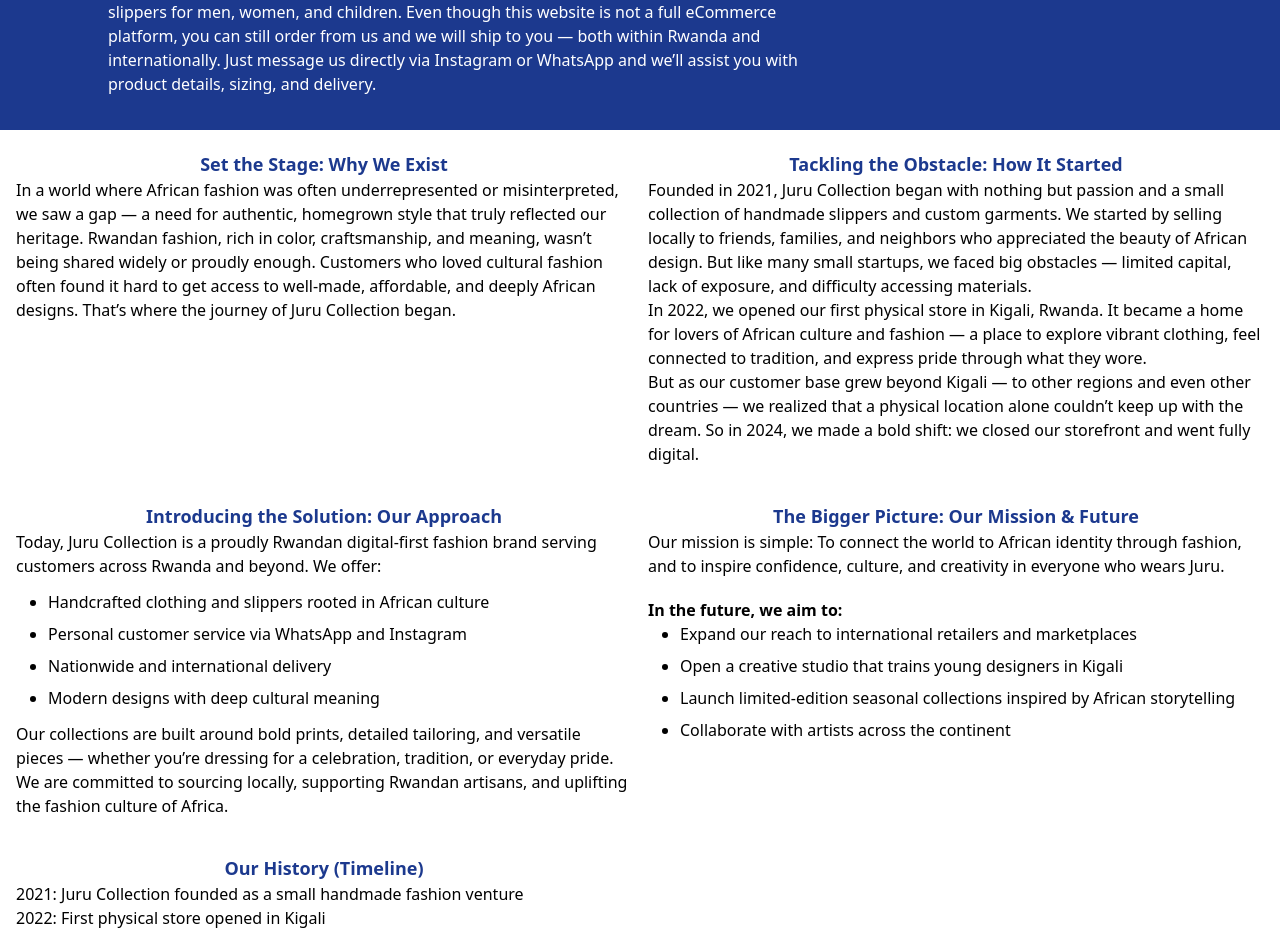
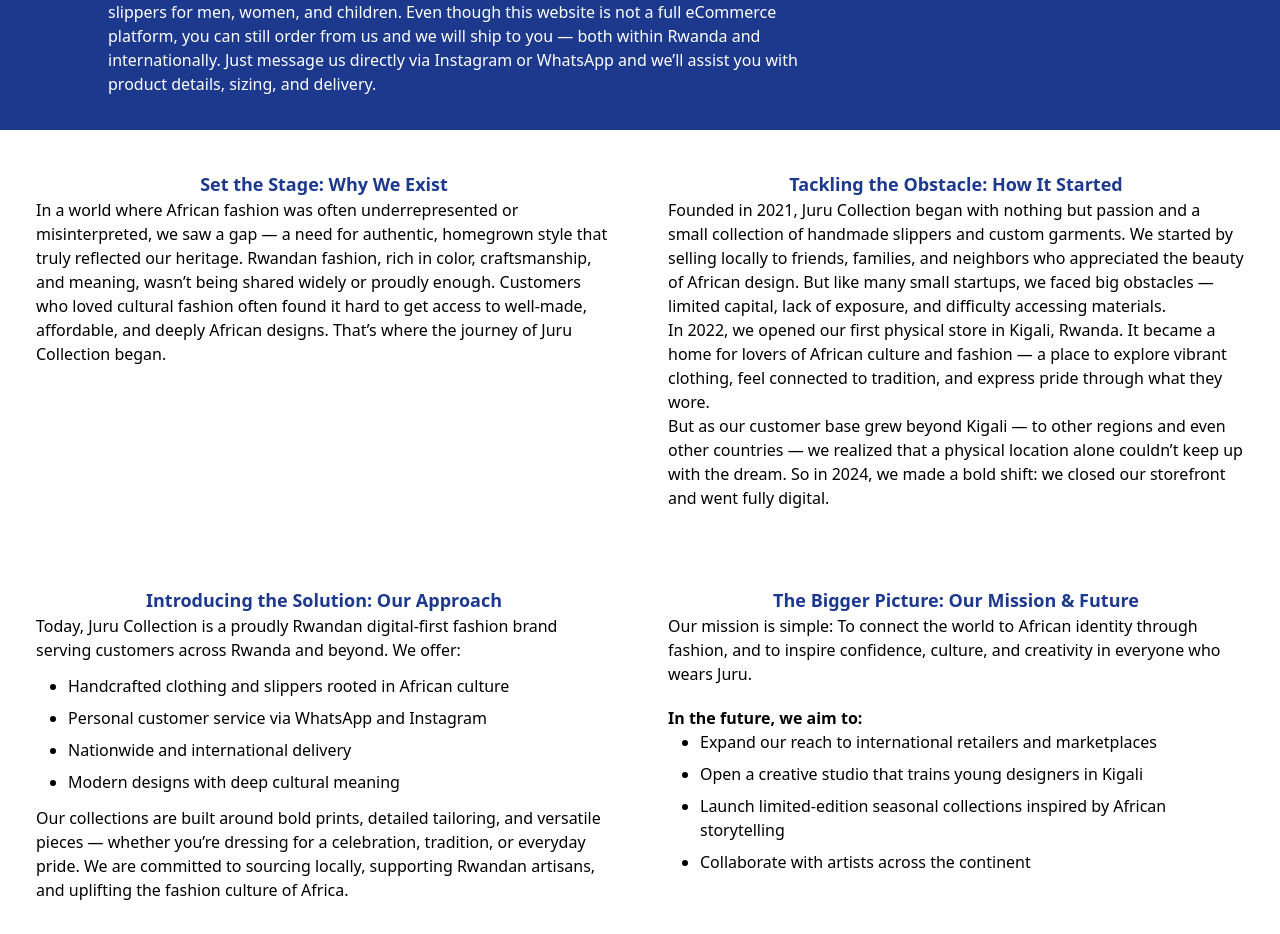
Before and after one commit to iceyben/juru-collection, a React (Vite) app in the folder juruCollection/: page /about-me in a window 1280 px wide. Shown: the part 282-1216 px from the top of the page. Built offline with nearby package versions, Linux system fonts and the light colour scheme; grey boxes are pictures that could not be loaded.

Commit message:
changes made and bug fix

```diff
--- a/juruCollection/package.json
+++ b/juruCollection/package.json
@@ -12,6 +12,7 @@
   "dependencies": {
     "@tailwindcss/vite": "^4.1.11",
     "aos": "^2.3.4",
+    "emailjs-com": "^3.2.0",
     "react": "^19.1.0",
     "react-dom": "^19.1.0",
     "react-icons": "^5.5.0",
--- a/juruCollection/src/AboutMe.jsx
+++ b/juruCollection/src/AboutMe.jsx
@@ -39,7 +39,7 @@ const AboutMe = () => {
       </div>
       <LuFlower className="absolute opacity-15 text-[100px] top-40 right-0 text-blue-900" />
       <div className=" mx-4 sm:grid sm:grid-cols-2 sm:gap-4">
-        <span className="">
+        <span className="p-5 about">
           <h2 className="pt-5 text-center text-lg font-bold text-blue-900">
             Set the Stage: Why We Exist
           </h2>
@@ -53,7 +53,7 @@ const AboutMe = () => {
             That’s where the journey of Juru Collection began.
           </p>
         </span>
-        <span className="">
+        <span className="p-5 about ">
           <h2 className="pt-5 text-center text-lg font-bold text-blue-900">
             Tackling the Obstacle: How It Started
           </h2>
@@ -76,7 +76,7 @@ const AboutMe = () => {
             we closed our storefront and went fully digital.
           </p>
         </span>
-        <span>
+        <span className="p-5 about">
           <h2 className="pt-5 text-center text-lg font-bold text-blue-900">
             Introducing the Solution: Our Approach
           </h2>
@@ -98,7 +98,7 @@ const AboutMe = () => {
             Africa.
           </p>
         </span>
-        <span className=" ">
+        <span className="p-5 about ">
           <h2 className="pt-5 text-center text-lg font-bold text-blue-900">
             The Bigger Picture: Our Mission & Future
           </h2>
@@ -124,7 +124,7 @@ const AboutMe = () => {
             </ul>
           </p>
         </span>
-        <span>
+        <span className="p-5 about">
           <h3 className="pt-5 text-center font-bold text-blue-900 text-lg">
             Our History (Timeline)
           </h3>
--- a/juruCollection/src/App.css
+++ b/juruCollection/src/App.css
@@ -15,7 +15,7 @@ html{
 }
 
 .navbar{
-  @apply flex justify-between px-5 py-5 fixed w-full items-center text-lg shadow-lg z-20 bg-white
+  @apply flex justify-between px-5 py-5 fixed w-full items-center text-lg shadow-lg z-50 bg-white
 }
 
 .navbar-lists{
@@ -147,7 +147,7 @@ html{
 }
 
 .navbar-list{
-  @apply flex flex-col z-15 w-full absolute top-25 p-4 shadow-sm  bg-white
+  @apply  flex flex-col z-30 w-full  fixed top-0 left-0  bg-white px-4 pt-25 pb-4 shadow-sm
 }
 
 .menu-list{
@@ -175,7 +175,7 @@ html{
 
 .dropdown-list {
   position: absolute;
-  top: 100%;
+  top:100%;
   right: 0;
   padding-top: 1.25rem;  /* py-5 */
   padding-bottom: 1.25rem;
@@ -187,10 +187,14 @@ html{
   opacity: 0;
   visibility: hidden;
   transition: opacity 0.3s ease;
-  z-index: 50;
+  z-index:50;
 }
 
 .dropdown-container:hover .dropdown-list {
   opacity: 1;
   visibility: visible;
 }
+
+.about:hover{
+  background-color: rgb(242, 242, 242);
+}
--- a/juruCollection/src/App.jsx
+++ b/juruCollection/src/App.jsx
@@ -2,19 +2,27 @@ import "./App.css";
 import MainPage from "./MainPage";
 import { Route, Routes } from "react-router-dom";
 import AboutMe from "./AboutMe";
-import Header from "./Header";
 import Testimonials from "./components/Testimonials";
 import Product from "./components/Product";
 import ProductMen from "./components/ProductMen";
 import ProductWomen from "./components/ProductWomen";
 import ContactPage from "./components/ContactPage";
 import ProductDetail from "./components/ProductDetail";
+import Navbar from "./components/navbar";
+
 // import ProductPage from "./components/ProductPage";
 
 function App() {
   return (
-    <>
-      <Header />
+    <div>
+      <Navbar
+        className="header"
+        home="Home"
+        about="About"
+        testimonials="Testimonials"
+        contact="Contact"
+        collection="Collection"
+      />
       <Routes>
         <Route path="/" element={<MainPage />} />
         <Route path="/about-me" element={<AboutMe />} />
@@ -35,7 +43,7 @@ function App() {
         </Route>
         <Route path="/product-details/:id" element={<ProductDetail />} />
       </Routes>
-    </>
+    </div>
   );
 }
 
--- a/juruCollection/src/Footer.jsx
+++ b/juruCollection/src/Footer.jsx
@@ -1,14 +1,18 @@
-import React from 'react'
-import FormIcon from './components/formIcon'
-import LocationMap from './components/LocationMap'
+import React from "react";
+import FormIcon from "./components/formIcon";
+import LocationMap from "./components/LocationMap";
+import { MdLocationPin } from "react-icons/md";
 
 const Footer = () => {
   return (
-    <div className='' >
-        <LocationMap/>
-        <h1 className='text-sm text-center mt-15'>&copy;Copy Right reserved by Juru Collection</h1>
+    <div className="">
+      <MdLocationPin className="text-red-500 w-full text-[50px] sm:text-[70px] md:text-[90px] pt-5 animate-bounce " />
+      <LocationMap />
+      <h1 className="text-sm text-center mt-15">
+        &copy;Copy Right reserved by Juru Collection
+      </h1>
     </div>
-  )
-}
+  );
+};
 
-export default Footer
+export default Footer;
--- a/juruCollection/src/Header.jsx
+++ /dev/null
@@ -1,18 +0,0 @@
-import React from "react";
-import Navbar from "./components/navbar";
-
-const Header = () => {
-  return (
-    <div className="header">
-      <Navbar
-        home="Home"
-        about="About"
-        testimonials="Testimonials"
-        contact="Contact"
-        collection="Collection"
-      />
-    </div>
-  );
-};
-
-export default Header;
--- a/juruCollection/src/components/Category.jsx
+++ b/juruCollection/src/components/Category.jsx
@@ -3,12 +3,9 @@ import MenCategory from "./MenCategory";
 import WomentCategory from "./WomentCategory";
 
 const Category = () => {
-
-
   return (
     <div className="category-wrapper">
       <div className="">
-
         <MenCategory />
         <WomentCategory />
       </div>
--- a/juruCollection/src/components/LocationMap.jsx
+++ b/juruCollection/src/components/LocationMap.jsx
@@ -1,12 +1,15 @@
 import React from "react";
+
 
 const LocationMap = () => {
   return (
-    <div className="w-full h-[300px] my-10 rounded-lg overflow-hidden shadow-lg">
+    <div className="w-full h-[300px] my-5 rounded-lg overflow-hidden shadow-lg">
+
       <iframe
+
         title="Business Location Map"
         src="https://www.google.com/maps/embed?pb=!1m14!1m12!1m3!1d3987.457183848369!2d30.097878349954218!3d-1.9712560400263994!2m3!1f0!2f0!3f0!3m2!1i1024!2i768!4f13.1!5e0!3m2!1sen!2srw!4v1752362718680!5m2!1sen!2srw"
-        className="w-full h-full border-0"
+        className="w-full h-full border-0 rounded-lg"
         allowFullScreen=""
         loading="lazy"
         referrerPolicy="no-referrer-when-downgrade"
--- a/juruCollection/src/components/Navbar.jsx
+++ b/juruCollection/src/components/Navbar.jsx
@@ -90,7 +90,7 @@ const Navbar = (props) => {
       </nav>
 
       {menuOpen && (
-        <div className="mobile-menu " ref={menuRef}>
+        <div className="mobile-menu z-20" ref={menuRef}>
           <ul className="navbar-list">
             <Link
               data-aos="fade-down"
--- a/juruCollection/src/components/ProductWomen.jsx
+++ b/juruCollection/src/components/ProductWomen.jsx
@@ -1,7 +1,6 @@
 import React from "react";
 import ProductCard from "./ProductCard";
 import p2 from "../assets/p2d.jpeg";
-import { Link } from "react-router-dom";
 
 const ProductWomen = () => {
   const products = [
@@ -38,14 +37,13 @@ const ProductWomen = () => {
   return (
     <div className="products">
       {products.map((product) => (
-        <Link key={product.id} to={`/product-details/${product.id}`}>
         <ProductCard
+          id={product.id} // ✅ ADD THIS LINE
           image={product.image}
           name={product.name}
           price={product.price}
           description={product.description}
         />
-        </Link>
       ))}
     </div>
   );
```
Also changed, not shown: 1 other file (tests, documents, lock files or other folders). Lines whose indentation alone changed are shown as unchanged.
